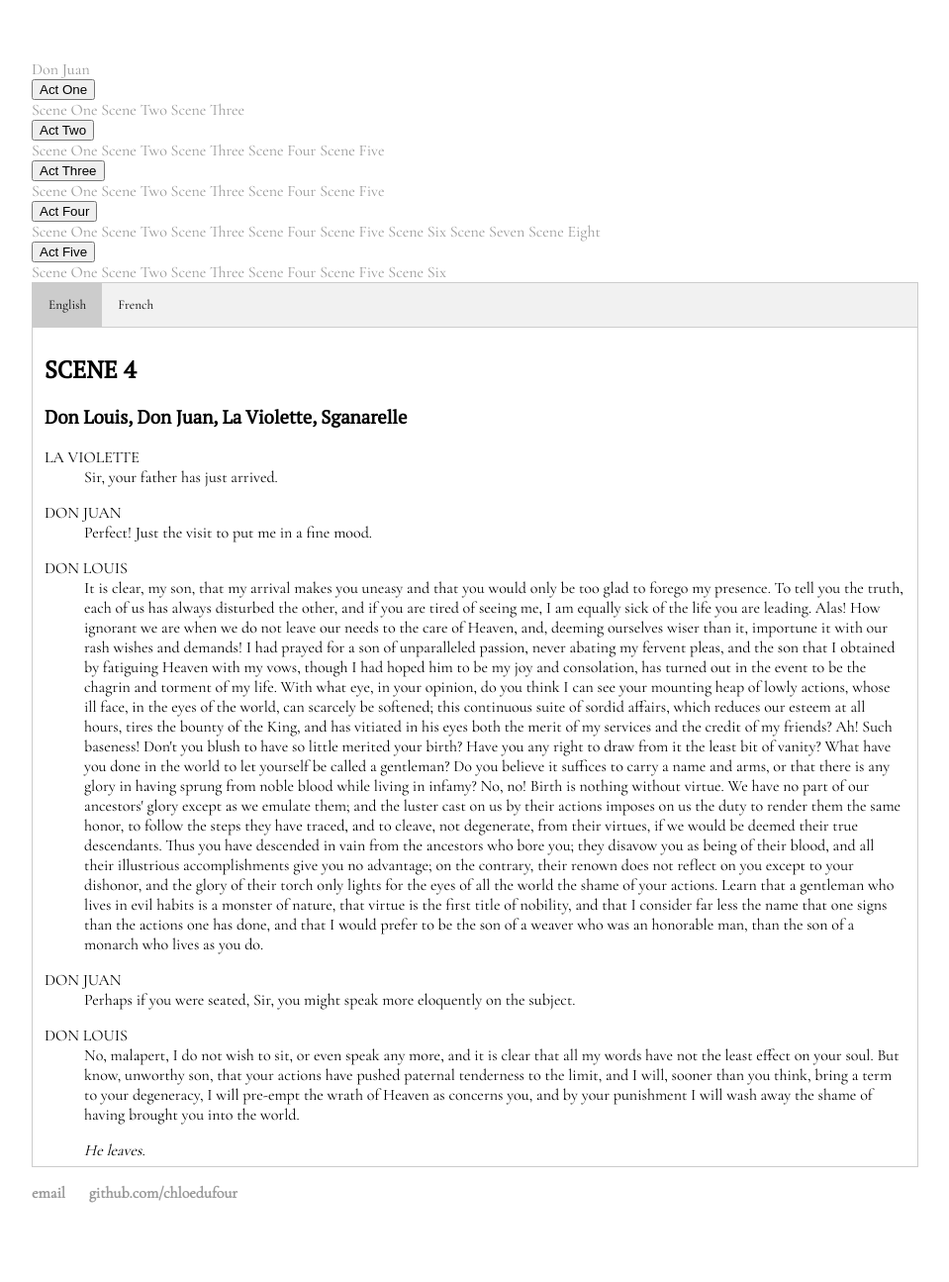
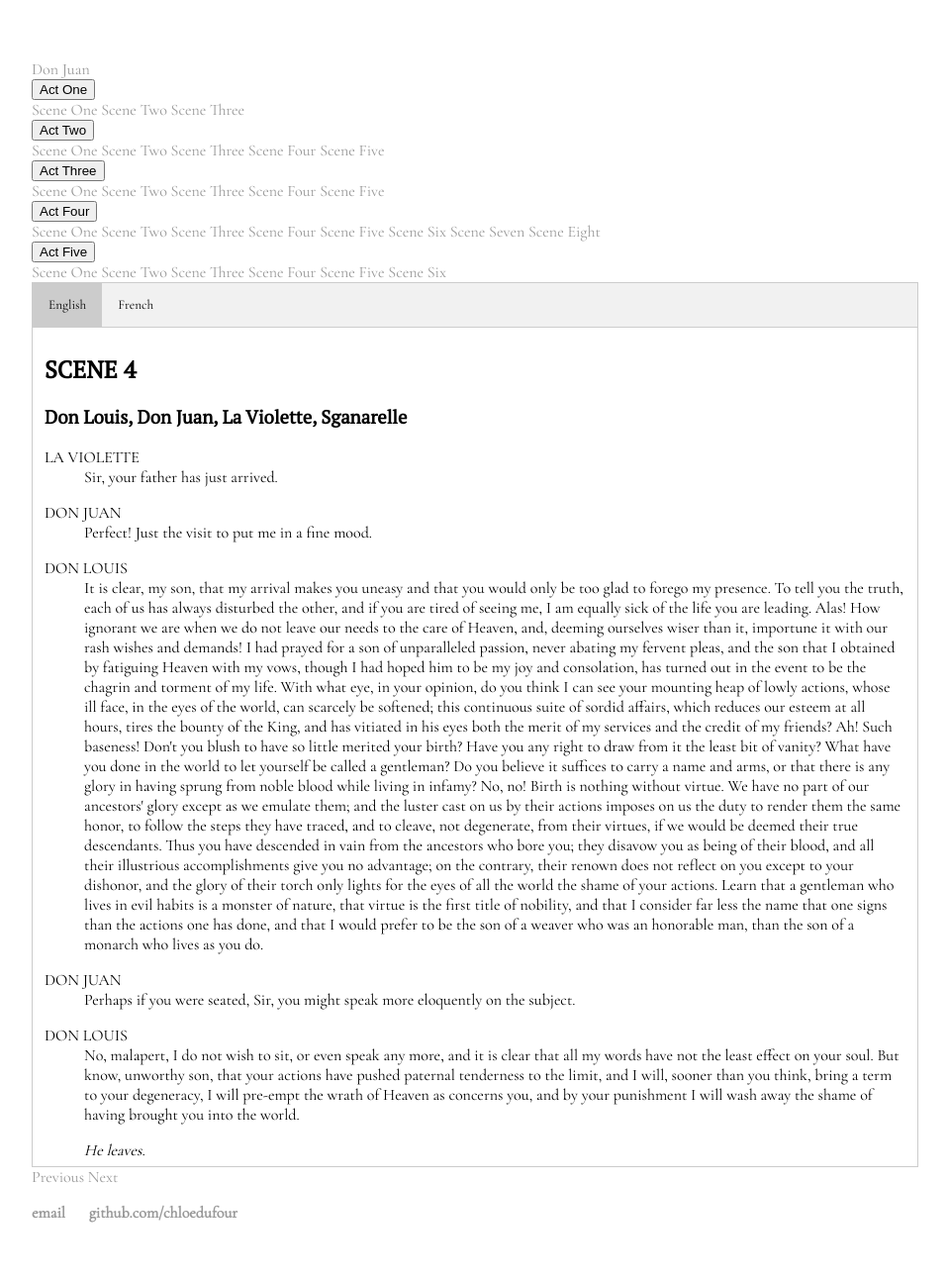
Before and after one commit to chloedufour/cdufour.github.io, a Jekyll site: the page built from final/DonJuan/Act4/enscene4.html, in a window 1280 px wide. Shown: the whole page at 99% size, without its empty margins (160-1119 px from the left). Built offline with Jekyll 4.4.1, drawn with Linux system fonts in a browser that asks for light colours.

Commit message:
Update enscene4.html

```diff
--- a/final/DonJuan/Act4/enscene4.html
+++ b/final/DonJuan/Act4/enscene4.html
@@ -173,6 +173,8 @@
          </dl>
 
       </div>
+      <a class="prev" href="/final/DonJuan/Act4/enscene3.html">Previous</a>
+<a class="next" href="/final/DonJuan/Act4/enscene5.html">Next</a>
       <script>
 function openCity(evt, cityName) {
     var i, tabcontent, tablinks;
```
